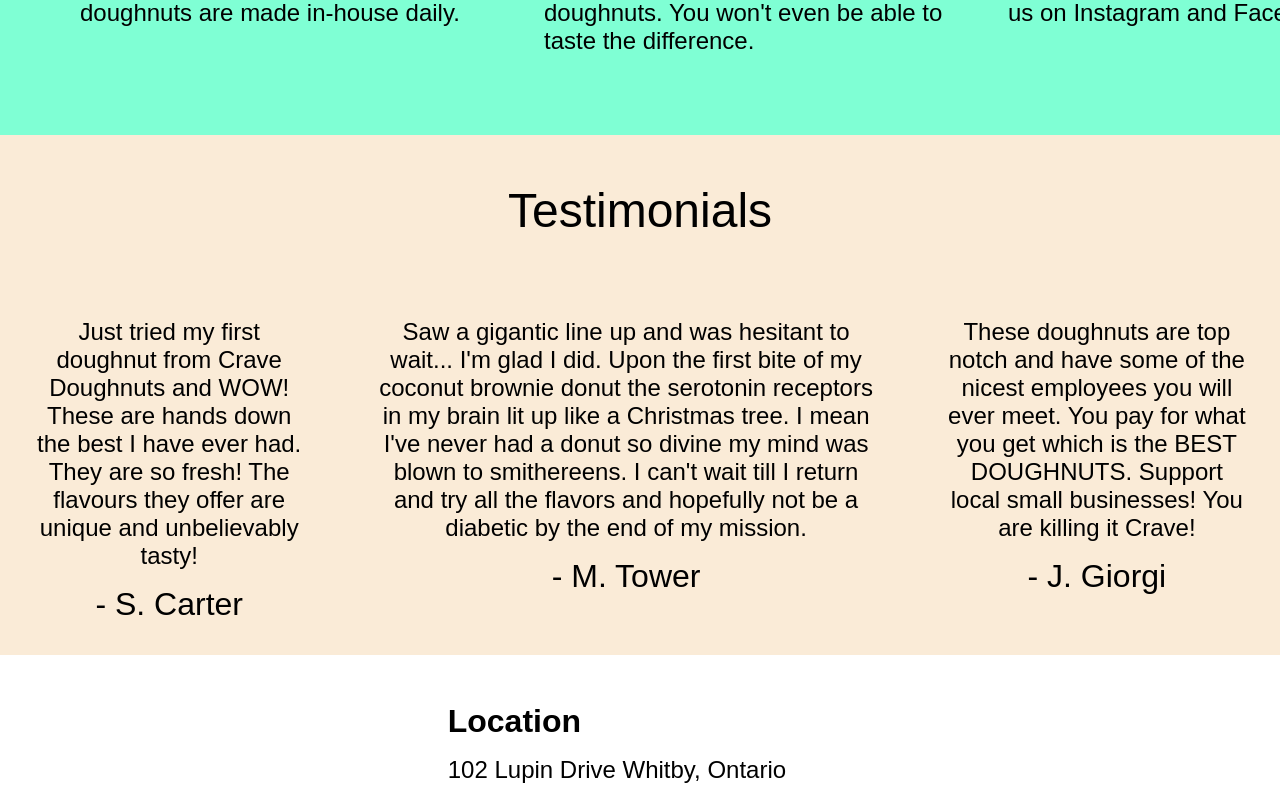
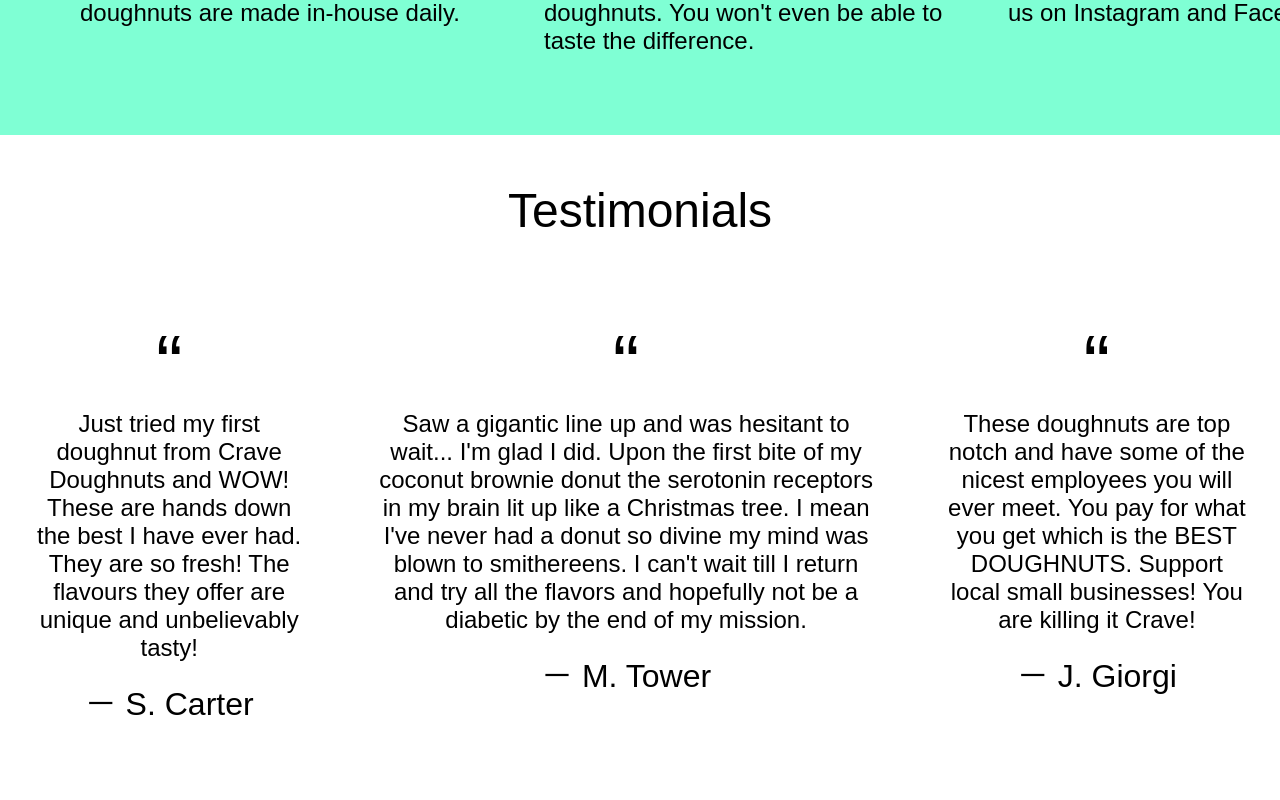
Before and after one commit to Ozair-Rahman/INFT-2001-Assignment-1, a React (Create React App) app in the folder Code/donut-website/: page / in a window 1280 px wide. Shown: the part 1020-1820 px from the top of the page. Built offline with nearby package versions, Linux system fonts and the light colour scheme.

Commit message:
Home Component: Removed background color of testimonial div & added quote marks

```diff
--- a/Code/donut-website/src/Components/Homepage Component/Home.css
+++ b/Code/donut-website/src/Components/Homepage Component/Home.css
@@ -38,16 +38,18 @@
 .testimonialHeader {
     font-size: 3rem;
     display: grid;
-    background-color: antiquewhite;
     place-content: center;
     padding: 3rem;
+}
+
+.quoteMark {
+    font-size: 5rem;
 }
 
 .testimonials {
     display: flex;
     justify-content: center;
     text-align: center;
-    background-color: antiquewhite;
 }
 
 .testimonialOne {
--- a/Code/donut-website/src/Components/Homepage Component/Home.jsx
+++ b/Code/donut-website/src/Components/Homepage Component/Home.jsx
@@ -35,16 +35,19 @@
       </div> {/* testimonialHeader */}
       <div className="testimonials">
         <div className="testimonialOne">
+          <p className="quoteMark">&#8220;</p>
           <p className="quote">Just tried my first doughnut from Crave Doughnuts and WOW! These are hands down the best I have ever had. They are so fresh! The flavours they offer are unique and unbelievably tasty!</p>
-          <p className="authorQuote"> - S. Carter</p>
+          <p className="authorQuote"> &#65293; S. Carter</p>
         </div> {/* testimonialOne */}
         <div className="testimonialTwo">
+          <p className="quoteMark">&#8220;</p>
           <p className="quote">Saw a gigantic line up and was hesitant to wait... I'm glad I did. Upon the first bite of my coconut brownie donut the serotonin receptors in my brain lit up like a Christmas tree. I mean I've never had a donut so divine my mind was blown to smithereens. I can't wait till I return and try all the flavors and hopefully not be a diabetic by the end of my mission.</p>
-          <p className="authorQuote"> - M. Tower</p>
+          <p className="authorQuote"> &#65293; M. Tower</p>
         </div> {/* testimonialTwo */}
         <div className="testimonialThree">
+          <p className="quoteMark">&#8220;</p>
           <p className="quote">These doughnuts are top notch and have some of the nicest employees you will ever meet. You pay for what you get which is the BEST DOUGHNUTS. Support local small businesses! You are killing it Crave! </p>
-          <p className="authorQuote"> - J. Giorgi</p>
+          <p className="authorQuote"> &#65293; J. Giorgi</p>
         </div> {/* testimonialThree */}
       </div> {/* testimonials */}
       <div className="operationHours">
```
Also changed, not shown: 1 other file (tests, documents, lock files or other folders).
